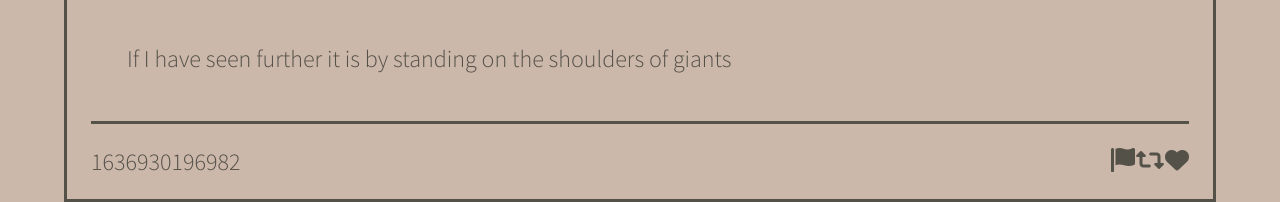
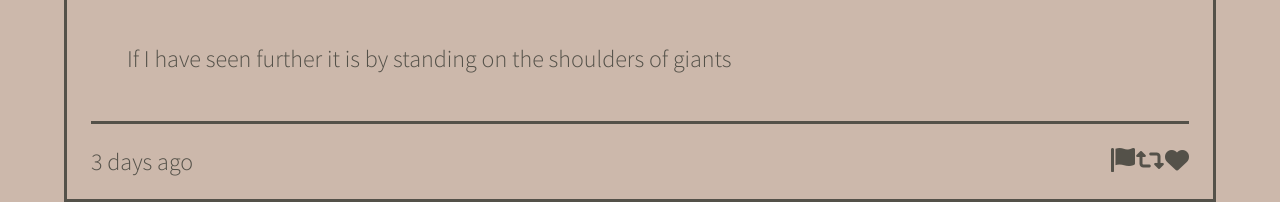
Before and after one commit to MorsalN/tweeter, a website: page public/index.html in a window 1280 px wide. Shown: the part 1728-1930 px from the top of the page. Drawn offline with nearby package versions, Linux system fonts and the light colour scheme.

Commit message:
Displaying the Time Passed Since a Tweet

```diff
--- a/public/index.html
+++ b/public/index.html
@@ -23,6 +23,7 @@
 
     <!-- External JS -->
     <script src="https://ajax.googleapis.com/ajax/libs/jquery/3.4.1/jquery.min.js"></script>
+    <script src="https://cdnjs.cloudflare.com/ajax/libs/timeago.js/4.0.2/timeago.min.js" integrity="sha512-SVDh1zH5N9ChofSlNAK43lcNS7lWze6DTVx1JCXH1Tmno+0/1jMpdbR8YDgDUfcUrPp1xyE53G42GFrcM0CMVg==" crossorigin="anonymous" referrerpolicy="no-referrer"></script>
 
     <!-- App JS -->
     <script type="text/javascript" src="/scripts/client.js"></script>
--- a/public/scripts/client.js
+++ b/public/scripts/client.js
@@ -21,11 +21,9 @@ $(document).ready(function() {
   }
 
   const $createTweetElement = function(obj) {
-    console.log('Entered the function!')
     const $tweet = $(`
     <article class="tweet">
-
-        <header class="top-section-article">
+      <header class="top-section-article">
         <div class="header-left">
           <img src="${obj.user.avatars}"></img>
           <span>${obj.user.name}</span>
@@ -38,21 +36,19 @@ $(document).ready(function() {
       </div>
 
       <footer>
-        <label>${obj.created_at}</label>
+        <label>${timeago.format(obj.created_at)}</label>
         <div class="icons">
           <i class="fas fa-flag"></i>
           <i class="fas fa-retweet"></i>
           <i class="fas fa-heart"></i>
         </div>
       </footer>
+
     </article>
     `);
-
-    // document.body.innerHTML = $tweet;
     return $tweet;
   };
 
-  // const $tweet = $(`<article class="tweet">Hello world</article>`);
   const $tweet = $createTweetElement(tweetData);
 
   console.log('tweet: ', $tweet);
```
